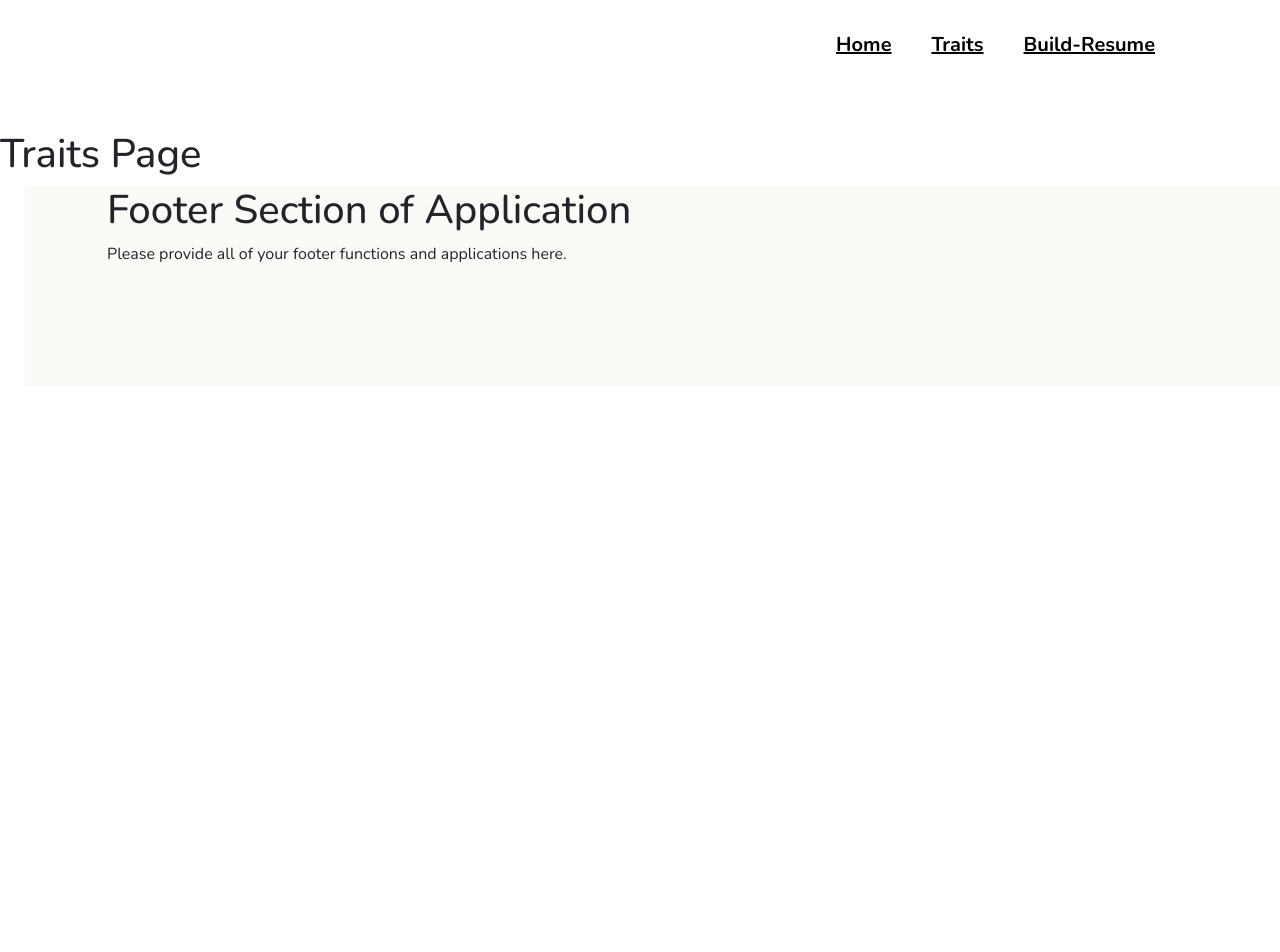
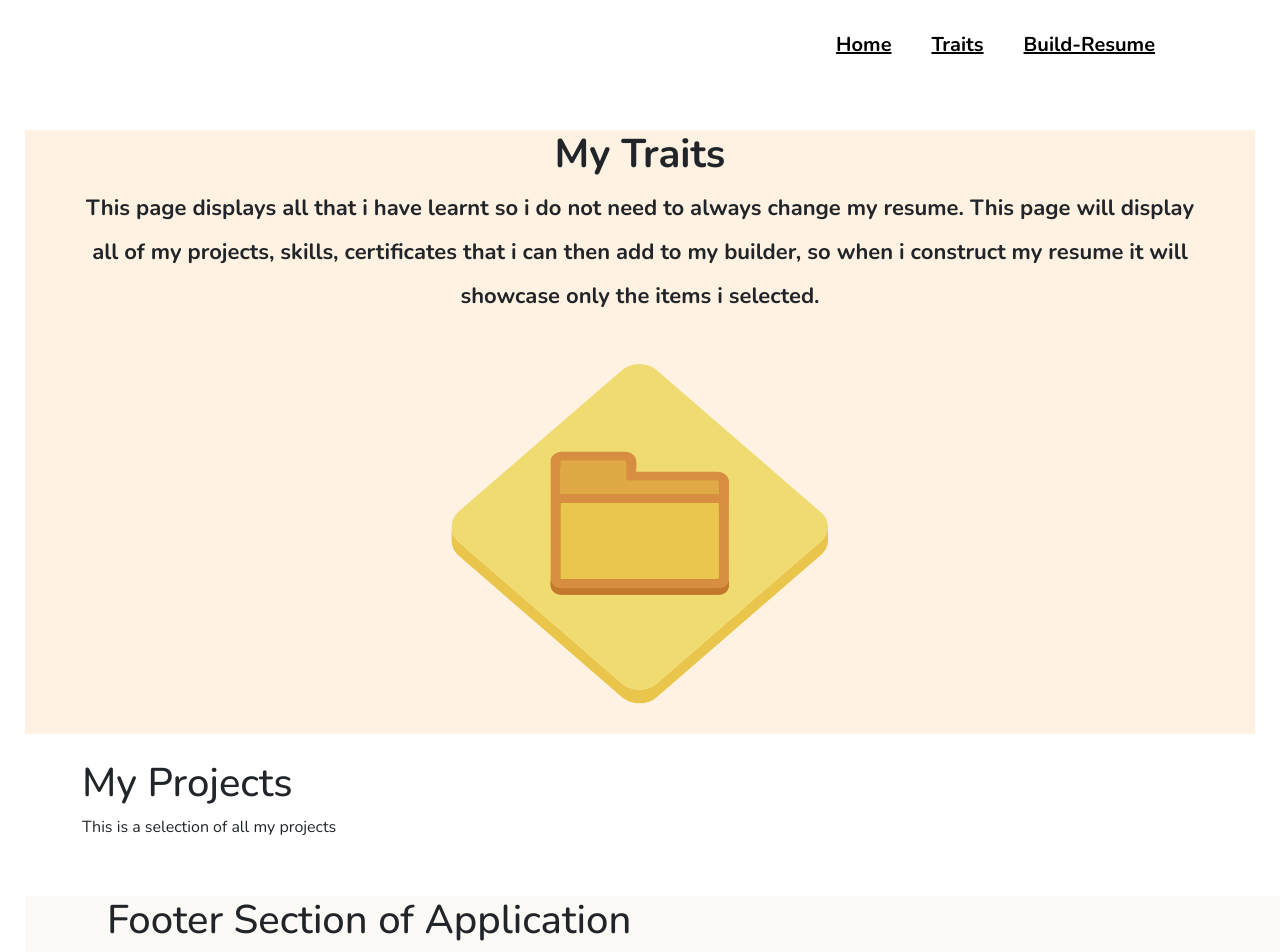
Before and after one commit to J91-cloud/resume-editor, a React (Create React App) app in the folder typescript-frontend/: page /traits in a window 1280 px wide. Shown: the top 952 px of the page. Before the commit the page ends 800 px from the top, so only its background shows below. Built offline with nearby package versions, Linux system fonts and the light colour scheme.

Commit message:
Added all models, and started with the traits page layout

```diff
--- a/typescript-frontend/src/App.tsx
+++ b/typescript-frontend/src/App.tsx
@@ -1,7 +1,8 @@
 import './App.css';
 import { BrowserRouter as Router, Routes, Route } from 'react-router-dom';
 import "../src/styles/styles.scss"
-import Home from "./pages/jobs/Home"
+import Home from "./pages/home/Home"
+import Traits from "./pages/traits/Traits"
 
 function App() {
   return (
@@ -20,7 +21,7 @@ function App() {
 
     <Routes>
       <Route path='/' element={<Home/>}/>
-      <Route path='/traits' element={<h1>Traits Page</h1>}/>
+      <Route path='/traits' element={<Traits/>}/>
       <Route path='/builder' element={<h1>Builder Page</h1>}/>
     </Routes>
     </Router>
--- /dev/null
+++ b/typescript-frontend/src/models/certificates.ts
@@ -0,0 +1,6 @@
+export interface certificate {
+    id: number;
+    name:string;
+    startDate: string;
+    endDate: string;
+}
--- /dev/null
+++ b/typescript-frontend/src/models/project.ts
@@ -0,0 +1,9 @@
+export interface project {
+    id: number;
+    name: string;
+    role: string;
+    accomplishments: string;
+    tools:string;
+    startDate: string;
+    endDate: string;
+}
--- /dev/null
+++ b/typescript-frontend/src/models/skill.ts
@@ -0,0 +1,4 @@
+export interface skill{
+    id: number;
+    name:string
+}
--- a/typescript-frontend/src/pages/jobs/Home.tsx
+++ b/typescript-frontend/src/pages/home/Home.tsx
@@ -9,7 +9,7 @@ export default function Home() {
 
     const [jobs, setJobs] = useState<Job[]>([]);
 
-    const fetchJobs = async () => {
+    const FetchJobs = async () => {
         useEffect(() => {
              axiosInstance.get<Job[]>('/jobs')
             .then(response => setJobs(response.data))
--- /dev/null
+++ b/typescript-frontend/src/pages/traits/Traits.css
@@ -0,0 +1,38 @@
+.introduction-section-traits{
+    background-color: rgb(255, 242, 226);
+
+
+}
+
+.introduction-section-traits h1 {
+    font-weight: 700;
+    font-size: 26x;
+    animation: 1s fadeInY;
+    text-align: center;
+}
+
+.introduction-section-traits p {
+    font-size: 22px;
+    display: block;
+    text-align: center;
+    line-height: 2;
+    font-weight: 700;
+    animation: 1s fadeInX;
+}
+.introduction-section-traits img {
+    display: block;
+    margin-left: auto;
+    margin-right: auto;
+    height: 400px;
+    width: 400px;
+}
+
+
+.projects-section-traits {
+    background-color: pink;
+}
+
+.projects-section-traits h1{
+    font-size: 26px;
+    font-weight: 700;
+}
--- /dev/null
+++ b/typescript-frontend/src/pages/traits/Traits.tsx
@@ -0,0 +1,88 @@
+import react, { useEffect, useState } from 'react';
+import {project} from "../../models/project";
+import {certificate} from "../../models/certificates"
+import {skill} from "../../models/skill"
+import folderIMG from "../../styles/projects-folder.svg"
+import axiosInstance from '../../components/axiosInstance';
+import "./Traits.css"
+
+export default function Traits(){
+
+    const [skills, setSkills] = useState<skill[]>([]);
+    const [projects, setProjects] = useState<project[]>([]);
+    const [certificates,setCertificates] =  useState<certificate[]>([]);
+
+
+    const FetchProjects = async () => {
+        useEffect(() => {
+            axiosInstance.get<project[]>('/projects')
+            .then(response =>  setProjects(response.data))
+            .catch(error => console.error("Error creating this", error));
+        },[]);
+    }
+
+    const FetchSkills = async () => {
+        useEffect(() => {
+            axiosInstance.get<skill[]>('/skills')
+            .then(response => setSkills(response.data))
+            .catch(error => console.error("Error with skills fetching",error));
+        },[])
+    }
+
+    const FetchCertificates = async () => {
+        useEffect(() => {
+            axiosInstance.get<certificate[]>('/certicates')
+            .then(response => setCertificates(response.data))
+            .catch(error => console.error("Error fetching certificates", error));
+        }, [])
+    }
+
+
+
+
+
+    return (
+        <>
+        <section className="introduction-section-traits">
+            <div className="container">
+                <div className="row">
+                    <div className="col-12">
+                        <h1>My Traits</h1>
+                        <p>This page displays all that i have learnt so i do not need to always change my resume.
+                            This page will display all of my projects, skills, certificates that i can then add to my builder, so when i construct my resume it will showcase
+                            only the items i selected.
+                        </p>
+                        <img src={folderIMG} alt="folder-image"  />
+                    </div>
+                </div>
+            </div>
+        </section>
+
+        <section className="project-section-traits">
+            <div className="container">
+                <div className="row">
+                    <div className="col-md-7 col-12">
+                        <h1>My Projects</h1>
+                        <p>This is a selection of all my projects</p>
+                    </div>
+                    <div className="col-md-5 col-12">
+                        {/* Add an image of some sort */}
+                    </div>
+                </div>
+                <div className="row">
+                    <ul>
+                        {projects.map(project => (
+                            <li key={project.id}>{project.name}</li>
+                        ))}
+                    </ul>
+                </div>
+            </div>
+        </section>
+
+
+
+
+
+        </>
+    )
+}
```
Also changed, not shown: typescript-frontend/src/models/experience.ts (added, +8 -0 lines), typescript-frontend/src/pages/home/Home.css (renamed from typescript-frontend/src/pages/jobs/Home.css).
